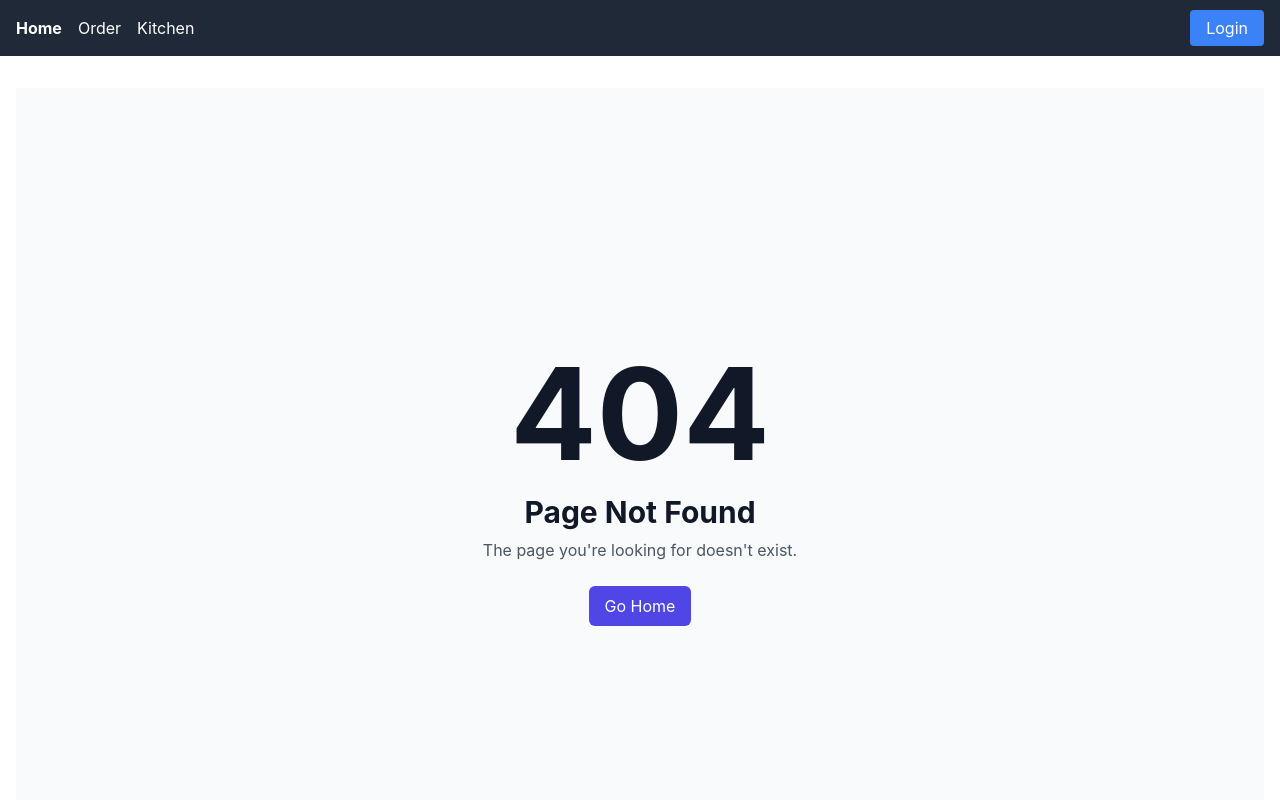
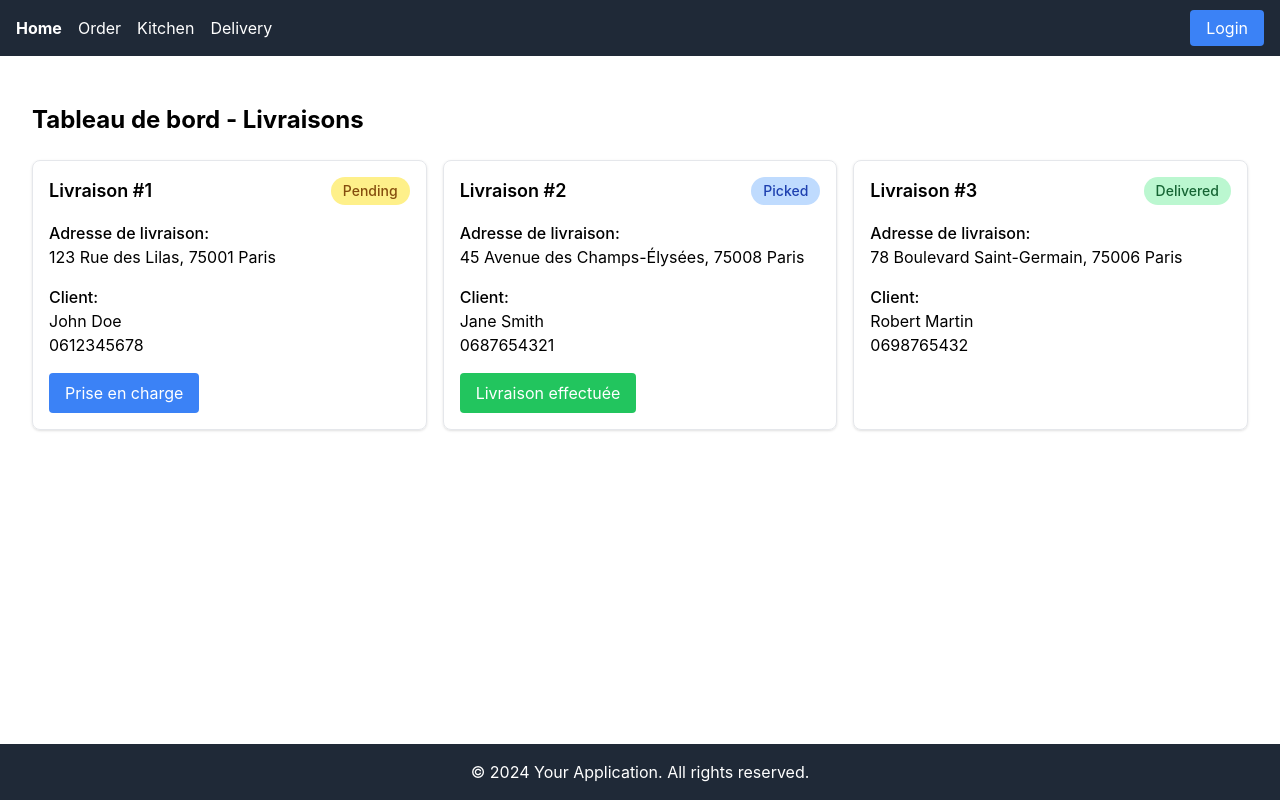
Before and after one commit to mateocarciu/micro-services, a React (Create React App) app in the folder frontend/: page /delivery in a window 1280 px wide. Before the commit this address had no page. Shown: the top 800 px of the page. Built offline with nearby package versions, Linux system fonts and the light colour scheme.

Commit message:
fonctional delivery

```diff
--- a/frontend/src/App.js
+++ b/frontend/src/App.js
@@ -10,6 +10,7 @@ import Dashboard from './pages/Dashboard';
 import Profile from './pages/Profile';
 import CustomerOrderPage from './pages/Order';
 import KitchenMenuPage from './pages/Kitchen';
+import DeliveryDashboard from './pages/Delivery';
 
 function App() {
   return (
@@ -22,6 +23,7 @@ function App() {
               <Route index element={<Home />} />
               <Route path="order" element={<CustomerOrderPage />} />
               <Route path="kitchen" element={<KitchenMenuPage />} />
+              <Route path="delivery" element={<DeliveryDashboard />} />
               <Route path="login" element={<Login />} />
 
               {/* Protected routes */}
--- a/frontend/src/components/layout/Navbar.js
+++ b/frontend/src/components/layout/Navbar.js
@@ -18,6 +18,7 @@ const Navbar = () => {
           <Link to="/" className="text-white font-bold">Home</Link>
           <Link to="/order" className="text-white">Order</Link>
           <Link to="/kitchen" className="text-white">Kitchen</Link>
+          <Link to="/delivery" className="text-white">Delivery</Link>
           {isAuthenticated && (
             <>
               <Link to="/dashboard" className="text-white">Dashboard</Link>
--- /dev/null
+++ b/frontend/src/pages/Delivery.js
@@ -0,0 +1,92 @@
+import { useState, useEffect } from 'react';
+
+const DeliveryDashboard = () => {
+  const [deliveries, setDeliveries] = useState([
+    {
+      id: 1,
+      status: 'pending',
+      address: '123 Rue des Lilas, 75001 Paris',
+      customerName: 'John Doe',
+      customerPhone: '0612345678'
+    },
+    {
+      id: 2,
+      status: 'picked',
+      address: '45 Avenue des Champs-Élysées, 75008 Paris',
+      customerName: 'Jane Smith',
+      customerPhone: '0687654321'
+    },
+    {
+      id: 3,
+      status: 'delivered',
+      address: '78 Boulevard Saint-Germain, 75006 Paris',
+      customerName: 'Robert Martin',
+      customerPhone: '0698765432'
+    }
+  ]);
+
+  const updateDeliveryStatus = (deliveryId, newStatus) => {
+    const updatedDeliveries = deliveries.map(delivery => {
+      if (delivery.id === deliveryId) {
+        return { ...delivery, status: newStatus };
+      }
+      return delivery;
+    });
+    setDeliveries(updatedDeliveries);
+  };
+
+  return (
+    <div className="container mx-auto p-4">
+      <h1 className="text-2xl font-bold mb-6">Tableau de bord - Livraisons</h1>
+      <div className="grid grid-cols-1 md:grid-cols-2 lg:grid-cols-3 gap-4">
+        {deliveries.map((delivery) => (
+          <div key={delivery.id} className="border rounded-lg p-4 shadow">
+            <div className="flex justify-between items-center mb-4">
+              <h3 className="text-lg font-semibold">Livraison #{delivery.id}</h3>
+              <span
+                className={`px-3 py-1 rounded-full text-sm font-medium ${
+                  delivery.status === 'pending'
+                    ? 'bg-yellow-200 text-yellow-800'
+                    : delivery.status === 'picked'
+                    ? 'bg-blue-200 text-blue-800'
+                    : 'bg-green-200 text-green-800'
+                }`}
+              >
+                {delivery.status.charAt(0).toUpperCase() + delivery.status.slice(1)}
+              </span>
+            </div>
+            <div className="mb-4">
+              <p className="font-medium">Adresse de livraison:</p>
+              <p>{delivery.address}</p>
+            </div>
+            <div className="mb-4">
+              <p className="font-medium">Client:</p>
+              <p>{delivery.customerName}</p>
+              <p>{delivery.customerPhone}</p>
+            </div>
+            <div className="mt-4 space-x-2">
+              {delivery.status === 'pending' && (
+                <button
+                  onClick={() => updateDeliveryStatus(delivery.id, 'picked')}
+                  className="bg-blue-500 text-white px-4 py-2 rounded"
+                >
+                  Prise en charge
+                </button>
+              )}
+              {delivery.status === 'picked' && (
+                <button
+                  onClick={() => updateDeliveryStatus(delivery.id, 'delivered')}
+                  className="bg-green-500 text-white px-4 py-2 rounded"
+                >
+                  Livraison effectuée
+                </button>
+              )}
+            </div>
+          </div>
+        ))}
+      </div>
+    </div>
+  );
+};
+
+export default DeliveryDashboard;
```
